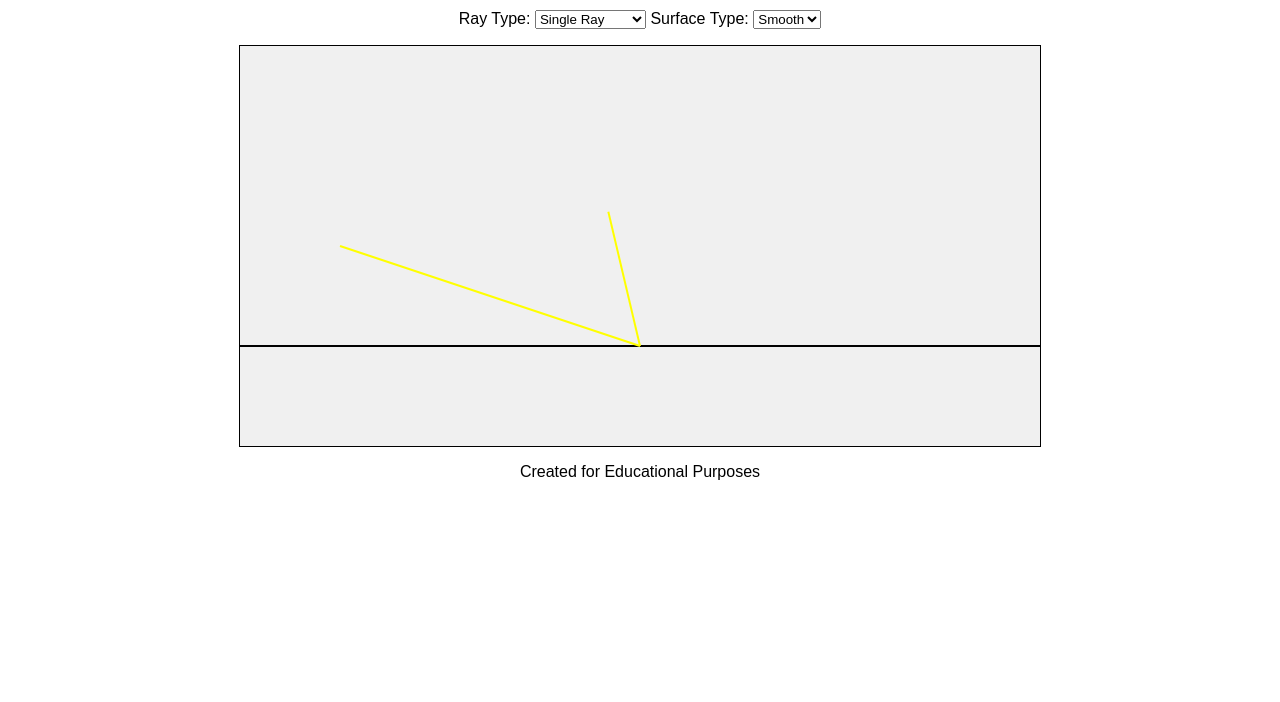
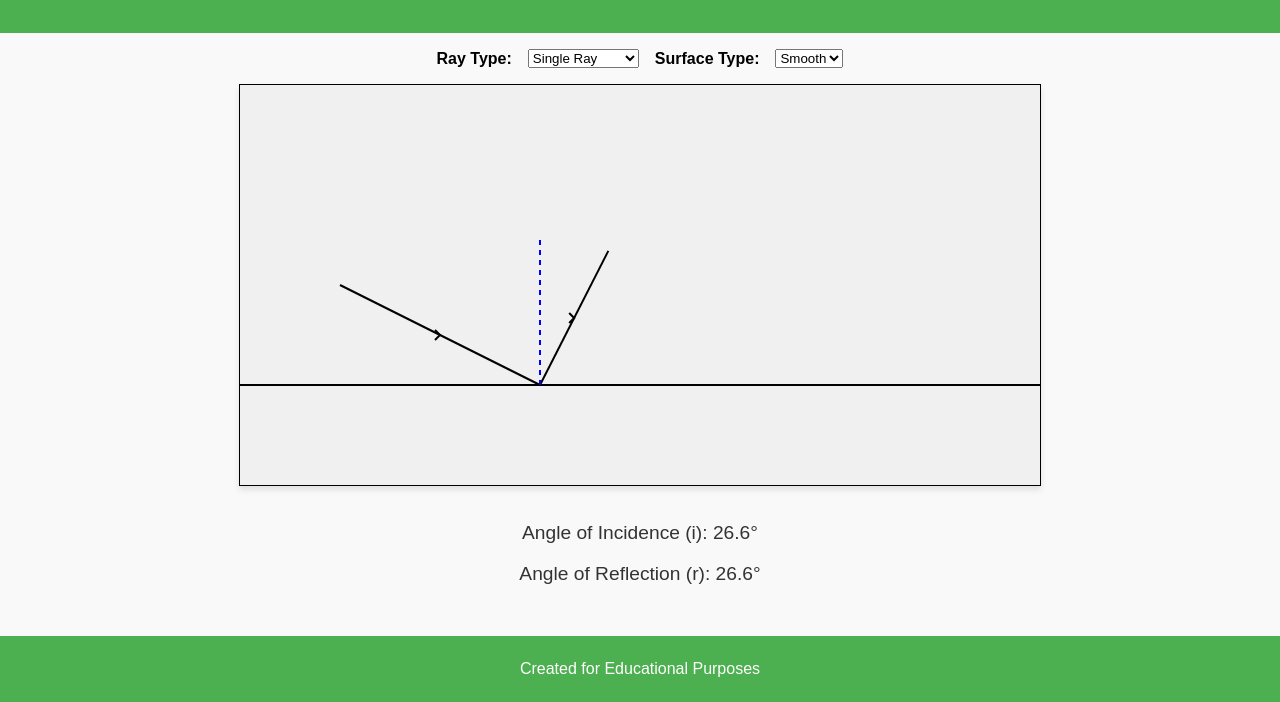
Before and after one commit to weijianchua/ray-model-simulator, a plain HTML site: page index.html in a window 1280 px wide. Shown: the part 118-820 px from the top of the page. Drawn offline with Linux system fonts and the light colour scheme.

Commit message:
Add files via upload

```diff
--- a/index.html
+++ b/index.html
@@ -25,6 +25,10 @@
             </select>
         </div>
         <canvas id="simulationCanvas"></canvas>
+        <div id="angles">
+            <p>Angle of Incidence (i): <span id="angle-incidence">-</span>°</p>
+            <p>Angle of Reflection (r): <span id="angle-reflection">-</span>°</p>
+        </div>
     </main>
     <footer>
         <p>Created for Educational Purposes</p>
--- a/script.js
+++ b/script.js
@@ -39,18 +39,17 @@ function drawSurface() {
     ctx.stroke();
 
     if (surfaceType === 'rough') {
-        for (let i = 0; i < canvas.width; i += 10) {
-            const offset = Math.random() * 10 - 5;
+        for (let i = 0; i < canvas.width; i += 20) {
+            const offset = Math.sin(i / 10) * 10;
             ctx.beginPath();
-            ctx.moveTo(i, 300);
-            ctx.lineTo(i, 300 + offset);
-            ctx.stroke();
+            ctx.arc(i, 300 + offset, 5, 0, Math.PI * 2);
+            ctx.fill();
         }
     }
 }
 
 function drawLightRays() {
-    ctx.strokeStyle = 'yellow';
+    ctx.strokeStyle = 'black';
     ctx.lineWidth = 2;
 
     if (rayType === 'single') {
@@ -64,20 +63,60 @@ function drawLightRays() {
 
 function drawRay(startX, startY, surfaceY, surfaceType) {
     const angleOfIncidence = Math.atan2(surfaceY - startY, 300 - startX);
-    const reflectionAngle = surfaceType === 'smooth' ? angleOfIncidence : Math.random() * Math.PI / 4;
+    const angleOfReflection = surfaceType === 'smooth' ? angleOfIncidence : Math.random() * Math.PI / 4;
 
-    const reflectedX = startX + 300 * Math.cos(reflectionAngle);
-    const reflectedY = surfaceY - 300 * Math.sin(reflectionAngle);
+    const reflectedX = startX + 300 * Math.cos(angleOfReflection);
+    const reflectedY = surfaceY - 300 * Math.sin(angleOfReflection);
 
+    // Draw incident ray
     ctx.beginPath();
     ctx.moveTo(startX, startY);
-    ctx.lineTo(startX + 300, surfaceY);
+    ctx.lineTo(300, surfaceY);
     ctx.stroke();
 
+    // Add arrow
+    drawArrow((startX + 300) / 2, (startY + surfaceY) / 2);
+
+    // Draw reflected ray
     ctx.beginPath();
-    ctx.moveTo(startX + 300, surfaceY);
+    ctx.moveTo(300, surfaceY);
     ctx.lineTo(reflectedX, reflectedY);
+    ctx.stroke();
+
+    // Add arrow
+    drawArrow((300 + reflectedX) / 2, (surfaceY + reflectedY) / 2);
+
+    // Draw normal
+    drawNormal(300, surfaceY);
+
+    // Calculate and display angles
+    displayAngles(angleOfIncidence, angleOfReflection);
+}
+
+function drawArrow(x, y) {
+    ctx.beginPath();
+    ctx.moveTo(x - 5, y - 5);
+    ctx.lineTo(x, y);
+    ctx.lineTo(x - 5, y + 5);
     ctx.stroke();
 }
 
+function drawNormal(x, y) {
+    ctx.setLineDash([5, 5]);
+    ctx.strokeStyle = 'blue';
+    ctx.beginPath();
+    ctx.moveTo(x, y);
+    ctx.lineTo(x, y - 150);
+    ctx.stroke();
+    ctx.setLineDash([]);
+}
+
+function displayAngles(incidence, reflection) {
+    const incidenceDeg = Math.abs((incidence * 180) / Math.PI).toFixed(1);
+    const reflectionDeg = Math.abs((reflection * 180) / Math.PI).toFixed(1);
+
+    document.getElementById('angle-incidence').textContent = incidenceDeg;
+    document.getElementById('angle-reflection').textContent = reflectionDeg;
+}
+
 drawScene();
--- a/style.css
+++ b/style.css
@@ -1,3 +1,4 @@
+/* General Page Styling */
 body {
     font-family: Arial, sans-serif;
     margin: 0;
@@ -5,6 +6,7 @@ body {
     display: flex;
     flex-direction: column;
     align-items: center;
+    background-color: #f9f9f9;
 }
 
 header {
@@ -13,6 +15,7 @@ header {
     padding: 1rem;
     width: 100%;
     text-align: center;
+    font-size: 1.5rem;
 }
 
 main {
@@ -24,11 +27,48 @@ main {
 
 #controls {
     margin-bottom: 1rem;
+    font-size: 1rem;
+    display: flex;
+    gap: 1rem;
+    align-items: center;
+}
+
+label {
+    font-weight: bold;
 }
 
 canvas {
     border: 1px solid black;
+    background: #f0f0f0;
+    box-shadow: 0 4px 6px rgba(0, 0, 0, 0.1);
     width: 800px;
     height: 400px;
-    background: #f0f0f0;
 }
+
+#angles {
+    margin-top: 1rem;
+    font-size: 1.2rem;
+    text-align: center;
+    color: #333;
+}
+
+/* Rough Surface Styling */
+.rough {
+    background: repeating-linear-gradient(
+        45deg,
+        #ddd,
+        #ddd 10px,
+        #ccc 10px,
+        #ccc 20px
+    );
+}
+
+/* Footer Styling */
+footer {
+    margin-top: 2rem;
+    background-color: #4CAF50;
+    color: white;
+    text-align: center;
+    width: 100%;
+    padding: 0.5rem;
+}
```
